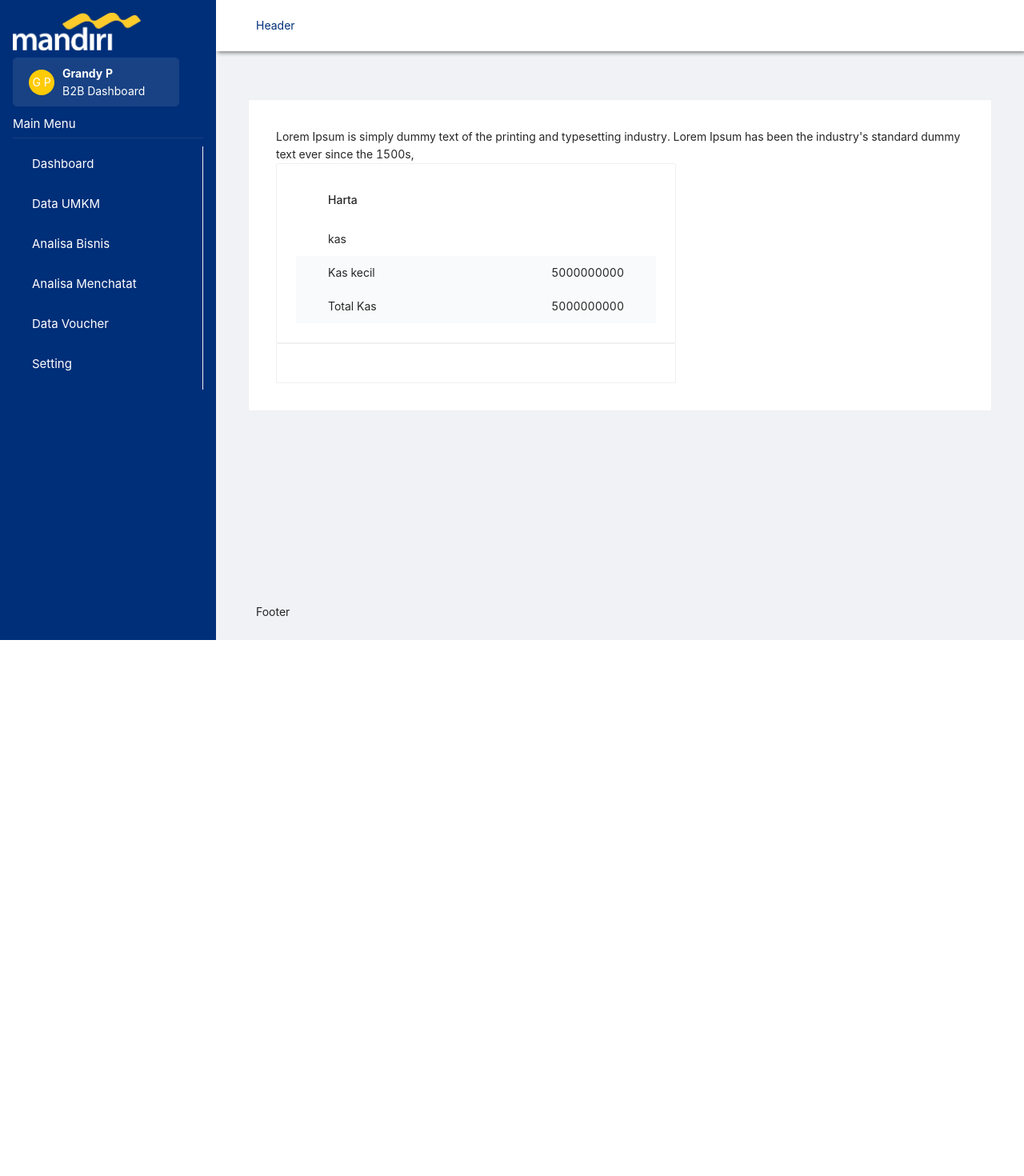
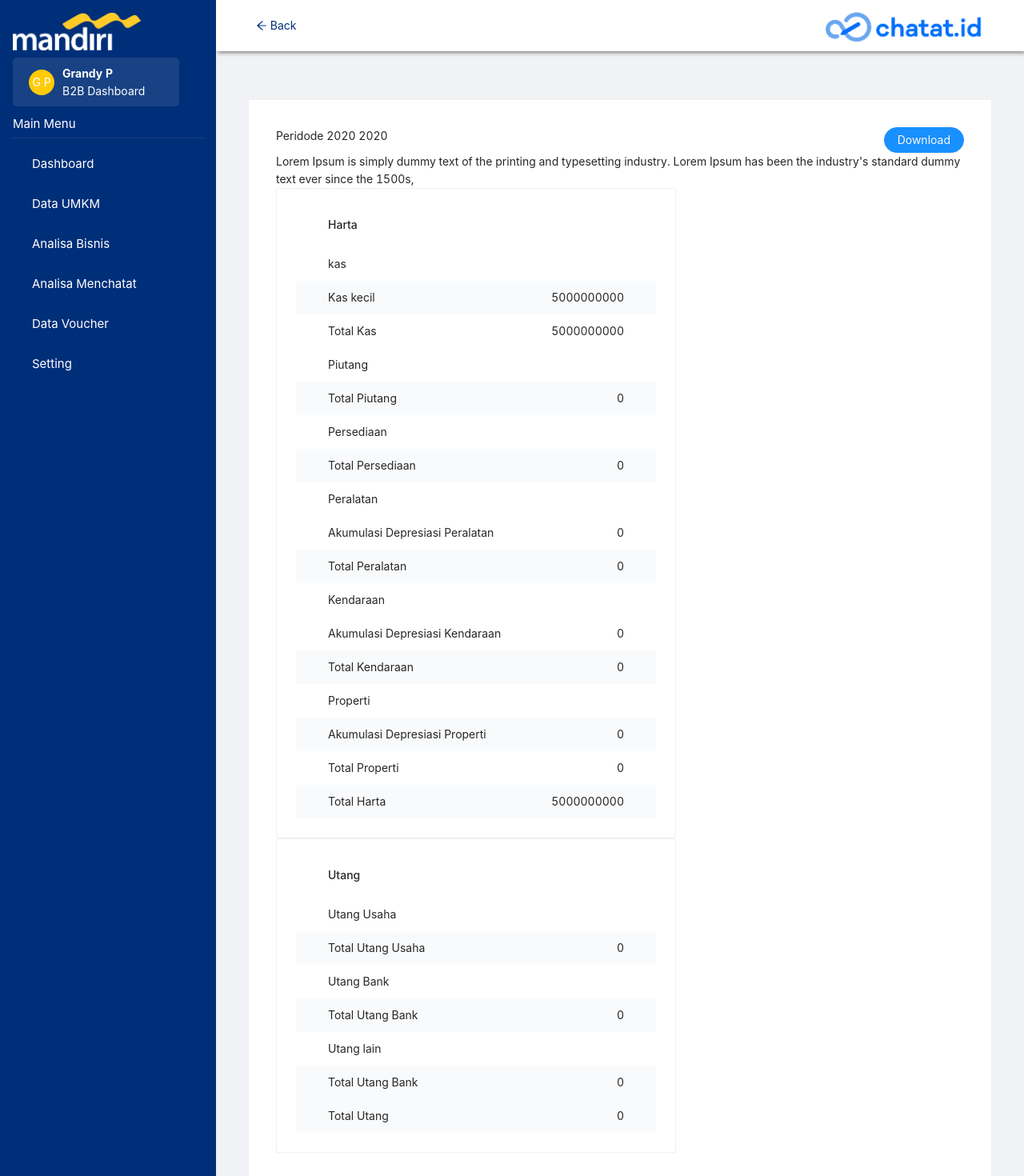
Before and after one commit to herlian-azis/dashboard, a React (Create React App) app in the folder app/: page /setting in a window 1280 px wide. Shown: the top 1470 px of the page at 80% size. Before the commit the page ends 800 px from the top, so only its background shows below. Built offline with nearby package versions, Linux system fonts and the light colour scheme.

Commit message:
add-layout-loginPage

```diff
--- a/app/src/App.css
+++ b/app/src/App.css
@@ -1,5 +1,7 @@
+
 .App {
   text-align: center;
+
 }
 
 .App-logo {
@@ -53,3 +55,7 @@
   border-right: 0 !important;
 
 }
+.ant-menu-inline{
+  border-right: 0 !important;
+
+}
--- a/app/src/App.js
+++ b/app/src/App.js
@@ -11,9 +11,10 @@ import {
   Login
 } from './pages'
 import Search from './components/Search'
-import { Layout, Menu, Avatar, Row, Col, Divider } from 'antd';
-import { ArrowRightOutlined, StarFilled, StarTwoTone } from '@ant-design/icons';
+import { Layout, Menu, Avatar, Row, Col, Divider, Image } from 'antd';
+import { ArrowRightOutlined, StarFilled, StarTwoTone ,ArrowLeftOutlined } from '@ant-design/icons';
 import LogoMandiri from './image/Mandiri_logo.svg'
+import Logo from './image/ChatatLogo.svg'
 
 const { Header, Footer, Sider, Content } = Layout;
 
@@ -29,6 +30,8 @@ const App = () => {
 
       <Router>
         {/* {loginCheck()} */}
+        <Route exact path="/" component={Login} />
+
         <Layout style={{ minHeight: '100vh' }}>
           <Sider width={270} style={{ padding: '1rem', backgroundColor: backgroundColor }} >
             <div style={{ marginBottom: '10px', height: '46px', width: '160px', backgroundColor: backgroundColor }}>
@@ -57,56 +60,65 @@ const App = () => {
                   style={{ color: 'white', fontSize: '15px', textDecoration: "none" }}
                   to="/dashboard"
                 >
-                  <p>Dashboard</p>
                 </Link>
+                <p>Dashboard</p>
               </Menu.Item>
               <Menu.Item key='2' style={{ marginTop: '10px', color: 'white', fontSize: '15px' }}>
                 <Link
                   style={{ color: 'white', fontSize: '15px', textDecoration: "none" }}
                   to="/data-umkm"
                 >
-                  <p>Data UMKM</p>
                 </Link>
+                <p>Data UMKM</p>
               </Menu.Item>
               <Menu.Item key='3' style={{ marginTop: '10px', color: 'white', fontSize: '15px' }}>
                 <Link
                   style={{ color: 'white', fontSize: '15px', textDecoration: "none" }}
                   to="/analisa-bisnis"
                 >
-                  <p>Analisa Bisnis</p>
                 </Link>
+                <p>Analisa Bisnis</p>
               </Menu.Item>
               <Menu.Item key='4' style={{ marginTop: '10px', color: 'white', fontSize: '15px' }}>
                 <Link
                   style={{ color: 'white', fontSize: '15px', textDecoration: "none" }}
                   to="/analisa-menchatat"
                 >
-                  <p>Analisa Menchatat</p>
                 </Link>
+                <p>Analisa Menchatat</p>
               </Menu.Item>
               <Menu.Item key='5' style={{ marginTop: '10px', color: 'white', fontSize: '15px' }}>
                 <Link
                   style={{ color: 'white', fontSize: '15px', textDecoration: "none" }}
                   to="/data-voucher"
                 >
-                  <p>Data Voucher</p>
                 </Link>
+                <p>Data Voucher</p>
               </Menu.Item>
               <Menu.Item key='6' style={{ marginTop: '10px', color: 'white', fontSize: '15px' }}>
                 <Link
                   style={{ color: 'white', fontSize: '15px', textDecoration: "none" }}
                   to="/setting"
                 >
-                  <p>Setting</p>
                 </Link>
+                <p>Setting</p>
               </Menu.Item>
             </Menu>
           </Sider>
           <Layout>
-            <Header style={{ backgroundColor: "white", color: backgroundColor, boxShadow: '2px 2px 5px grey' }}>Header</Header>
+            <Header style={{ backgroundColor: "white", color: backgroundColor, boxShadow: '2px 2px 5px grey' }}>
+              <Row justify={"space-between"}>
+                <Col> <ArrowLeftOutlined/> Back</Col>
+                <Col>
+                <Image width={200}
+                src={Logo} preview={false}/>
+                </Col>
+
+              </Row>
+
+            </Header>
             <Content style={{ padding: '60px 40px' }}>
               <Switch>
-                <Route exact path="/" component={Login} />
                 <Route exact path="/dashboard" component={Dashboard} />
                 <Route exact path="/data-umkm" component={DataUmkm} />
                 <Route exact path="/analisa-bisnis" component={AnalisaBisnis} />
--- a/app/src/components/Search.js
+++ b/app/src/components/Search.js
@@ -65,7 +65,7 @@ const search=()=> {
     <a className="ant-dropdown-link" onClick={e => e.preventDefault()}>
              <AiOutlineDown/>
     </a>
-  </Dropdown>,
+  </Dropdown>
          </div>
          </FlexContainer>
 
--- a/app/src/components/Sidebar.js
+++ b/app/src/components/Sidebar.js
@@ -58,9 +58,7 @@ function Sidebar() {
     return (
         <>
             <Nav>
-
             </Nav>
-
             <SidebarNav sidebar={sidebar}>
             <AppLogo src={MandiriLogo} alt="Mandiri" />
                 <SidebarWrap>
--- a/app/src/pages/AnalisaBisnis.js
+++ b/app/src/pages/AnalisaBisnis.js
@@ -9,7 +9,6 @@ import { DownloadOutlined } from '@ant-design/icons';
 
 const Wrap = styled.div`
 width: auto;
-margin-left: 16rem;
 position: relative;
 padding: 0 4rem;
 `;
--- a/app/src/pages/AnalisaMenchatat.js
+++ b/app/src/pages/AnalisaMenchatat.js
@@ -1,27 +1,29 @@
-import React,{createRef} from 'react'
-import Pdf from "react-to-pdf";
+import React from 'react'
+import { Row, Col, Button, Divider, Card } from 'antd'
 
-const ref = createRef();
+const Box = () =>{
 
+
+}
 
 
 const AnalisaMenchatat = () => {
-    return (
-        <div>
-            <center>
-            <Pdf targetRef={ref} filename="code-example.pdf" x={10} y={1} >
-        {({ toPdf }) => <button onClick={toPdf}>Generate Pdf</button>}
-      </Pdf>
-            </center>
-      <div ref={ref} style={{marginLeft:"20rem"}}>
-      <div  >
-        <h1>Hello CodeSandbox</h1>
-        <h2>Start editing to see some magic happen!</h2>
-            AnalisaMenchatat
-      </div>
-      </div>
-        </div>
-    )
+  return (
+    <>
+      <Row justify={"space-between"}>
+        <Col>Analisa Menchatat UMKM</Col>
+        <Col><Button>Export</Button></Col>
+      </Row>
+      <Divider />
+      <Row gutter={[24, 24]}>
+
+  <Col span={8}>
+      <Card style={{width:"346px", height:'111px'}}>tes</Card>
+    </Col>
+
+</Row>
+    </>
+  )
 }
 
 export default AnalisaMenchatat
--- a/app/src/pages/Dashboard.js
+++ b/app/src/pages/Dashboard.js
@@ -6,7 +6,6 @@ import Calender from '../components/Calender'
 
 const Wrap = styled.div`
 width: auto;
-margin-left: 16rem;
 position: relative;
 padding: 0 4rem;
 `;
--- a/app/src/pages/DataUmkm.js
+++ b/app/src/pages/DataUmkm.js
@@ -16,7 +16,6 @@ const ExcelColumn = ReactExport.ExcelFile.ExcelColumn;
 
 const Wrap = styled.div`
 width: auto;
-margin-left: 16rem;
 position: relative;
 padding: 0 4rem;
 `;
@@ -41,10 +40,7 @@ justify-content: space-between;
 const P = styled.p`
 margin: 2px 1px;
 `
-const Container = styled.div`
-margin-left: 16rem;
 
-`
 
 const columns = [
     {
@@ -150,10 +146,8 @@ const DataUmkm = () => {
                 </Column>
             </Wrap>
 
-            <Container>
 
                 <Table columns={columns} dataSource={data} onChange={onChange} />
-            </Container>
         </>
     )
 }
--- a/app/src/pages/DataVoucher.js
+++ b/app/src/pages/DataVoucher.js
@@ -1,15 +1,7 @@
-import {
-    Option
-} from 'antd/lib/mentions';
-import React, {
-    useState,
-    useEffect,
-    useRef
-} from 'react';
-import {
-    Line,
-    defaults
-} from 'react-chartjs-2';
+
+import { Option } from 'antd/lib/mentions';
+import React, { useState, useEffect, useRef } from 'react';
+import { Line, defaults } from 'react-chartjs-2';
 import styled from "styled-components";
 defaults.global.legend.align = 'start'
 // defaults.global.legend.labels.boxWidth = 20
@@ -66,42 +58,35 @@ function Graph() {
         };
     }, []);
 
-    return ( <
-        Line data = {
-            {
-                labels,
-                datasets
-            }
-        }
-        />
+    return (
+        <Line data={{ labels, datasets }} />
     );
 }
 
-const Wrap = styled.div `
+const Wrap = styled.div`
 width: auto;
-margin-left: 16rem;
 position: relative;
 padding: 0 4rem;
 `;
 
-const Box = styled.div `
+const Box = styled.div`
 width: 70rem;
 border: 1px solid;
 margin-right: 10px;
 padding: 20px 10px 20px 30px
 `
-const Box2 = styled.div `
+const Box2 = styled.div`
 width: 35rem;
 border: 1px solid;
 margin-right: 10px;
 padding: 10px 10px 10px 10px
 
 `
-const FlexWrap = styled.div `
+const FlexWrap = styled.div`
 display: flex;
 `
 
-const Table = styled.table `
+const Table = styled.table`
 &&& {
     table,
     th,
@@ -123,11 +108,11 @@ const Table = styled.table `
     }
   }
 `
-const WrapUl = styled.div `
+const WrapUl = styled.div`
 display: flex;
 justify-content: flex-start
 `
-const UlStyle = styled.ul `
+const UlStyle = styled.ul`
 list-style-type: none;
 
 li:before {
@@ -142,26 +127,25 @@ li:before {
     width: 5px;
   }
 `
-const P1 = styled.p `
+const P1 = styled.p`
 margin: 0px 0px 0px 0px
 `
-const P = styled.p `
+const P = styled.p`
 margin: 7px 0px 0px 14px
 `
-const H3 = styled.h3 `
+const H3 = styled.h3`
 margin-left: 20px
 `
-const H1 = styled.h1 `
+const H1 = styled.h1`
 margin: 0px
 `
 
 
 const DataVoucher = () => {
-    return ( <
-        >
-        <
-        Wrap > {
-            /* DataVoucher
+    return (
+        <>
+            <Wrap>
+                DataVoucher
             <FlexWrap>
                     <Box>
 
@@ -216,10 +200,9 @@ const DataVoucher = () => {
                             </tr>
                         </Table>
                     </Box2>
-                            </FlexWrap> */
-        } <
-        /Wrap> <
-        />
+                </FlexWrap>
+            </Wrap>
+        </>
     )
 }
 
--- a/app/src/pages/Login.js
+++ b/app/src/pages/Login.js
@@ -3,6 +3,9 @@ import styled from 'styled-components'
 import * as Icon from 'react-feather';
 import { Link } from 'react-router-dom'
 import { useHistory } from 'react-router-dom';
+import MandiriBlue from '../image/MandiriBlue.svg';
+import Logo from '../image/ChatatLogo.svg';
+import { Row, Col, Image } from 'antd'
 
 import axios from 'axios'
 
@@ -24,7 +27,7 @@ background-color: #f5f6fa !important;
   border-radius: 5px !important;
   border: 1px solid #dbdfea;
     padding: 50px 60px;
-  width: 398px;
+  width: 539px;
   @media (max-width: 520px) {
     flex-direction: column;
   }
@@ -63,21 +66,21 @@ const Input = styled.input`
 width: 100%;
 padding: 5px 10px;
 font-size: 13px;
-height: 15px;
+height: 30px;
 
 `
 const PasswordInput = styled.input`
 width: 100%;
 padding: 5px 10px;
 font-size: 13px;
-height: 15px;
+height: 30px;
 
 `
 
 
 const Icons = styled.div`
 padding: 6px;
-  height: 18px;
+  height: 30px;
 background: #dbdfea;
 `
 
@@ -100,7 +103,6 @@ cursor: pointer;
 `
 const PositionButton = styled.div`
 position: relative;
-left: 23px;
 
 `
 
@@ -178,6 +180,7 @@ const Login = () => {
 
     axios(config)
       .then((response) => {
+        console.log(response)
         localStorage.setItem('auth', response.data.data.auth)
         localStorage.setItem('email', response.data.data.email)
         history.push(`/dashboard`)
@@ -202,11 +205,15 @@ const Login = () => {
 
       <LoginWrapper>
         <LoginWrapper2>
+          <center>
+
+            <Image width={300} height={150} preview={false} src={MandiriBlue} />
+          </center>
           <LoginCard>
             <LoginHead>
               <h2> silahkan login dahulu</h2>
             </LoginHead>
-              {alert && <h4 style={{color: "red"}} >  {msg}</h4>}
+            {alert && <h4 style={{ color: "red" }} >  {msg}</h4>}
             <FormLoginGroub onSubmit={(e) => goSubmit(e)}>
               <FormLabel>
                 E-mail
@@ -254,8 +261,16 @@ const Login = () => {
               <ButtonLogin className="primary"> Sign In</ButtonLogin>
             </FormLoginGroub>
           </LoginCard>
+
+            <Row style={{marginTop:"20px",width:"100%"}} justify={'center'}>
+              <Col style={{marginTop:"5px" ,marginRight:"5px"}}>
+              Powered By
+              </Col>
+              <Col>
+              <Image src={Logo} width={125} preview={false} />
+              </Col>
+            </Row>
         </LoginWrapper2>
-
       </LoginWrapper>
     </div>
   )
--- a/app/src/pages/Setting.js
+++ b/app/src/pages/Setting.js
@@ -1,12 +1,5 @@
 import React from 'react'
-import { Row, Col, Card, Layout } from 'antd';
-
-
-// const TableList = () =>{
-//     return ()
-// }
-
-
+import { Row, Col, Card, Layout ,Button} from 'antd';
 
 const Setting = () => {
   return (
@@ -14,9 +7,10 @@ const Setting = () => {
       <Card style={{ padding: '10px' }}>
 
         <Row>
-          <Row>
-            <Col></Col>
-            <Col></Col>
+          <Row justify={'space-between'} style={{width:'100%'}}>
+            <Col>Peridode 2020 2020</Col>
+            <Button type="primary" shape="round">Download</Button>
+
           </Row>
           <Row>
             <Col>
@@ -25,30 +19,119 @@ const Setting = () => {
           </Row>
           <Row>
             <Col>
-              <Card style={{ width: '500px' }}>
+              <Card style={{ width: '500px' ,marginRight:"3rem"}}>
                 <div >
                   <h1 style={{ padding: '10px 40px' }}>Harta</h1>
                   <div style={{ padding: '10px 40px' }}>
                     kas
               </div>
-                  <div>
                   <Row style={{ width: '100%', backgroundColor: "#F9FAFB", padding: '10px 40px' }} justify={'space-between'}>
                     <Col >Kas kecil</Col>
                     <Col>5000000000</Col>
                   </Row>
-                    <Row style={{ width: '100%', backgroundColor: "#F9FAFB", padding: '10px 40px' }} justify={'space-between'}>
+                  <Row style={{ width: '100%', padding: '10px 40px' }} justify={'space-between'}>
                     <Col >Total Kas</Col>
+                    <Col>5000000000</Col>
+                  </Row>
+                  <div style={{ padding: '10px 40px' }}>
+                    Piutang
+                  </div>
+                  <Row style={{ width: '100%', padding: '10px 40px', backgroundColor: "#F9FAFB" }} justify={'space-between'}>
+                    <Col >Total Piutang</Col>
+                    <Col>0</Col>
+                  </Row>
+
+                  <div style={{ padding: '10px 40px' }}>
+                    Persediaan
+                  </div>
+                  <Row style={{ width: '100%', padding: '10px 40px', backgroundColor: "#F9FAFB" }} justify={'space-between'}>
+                    <Col >Total Persediaan</Col>
+                    <Col>0</Col>
+                  </Row>
+                  <div style={{ padding: '10px 40px' }}>
+                    Peralatan
+                  </div>
+                  <Row style={{ width: '100%', padding: '10px 40px' }} justify={'space-between'}>
+                    <Col >Akumulasi Depresiasi Peralatan</Col>
+                    <Col>0</Col>
+                  </Row>
+                  <Row style={{ width: '100%', padding: '10px 40px', backgroundColor: "#F9FAFB" }} justify={'space-between'}>
+                    <Col >Total Peralatan</Col>
+                    <Col>0</Col>
+                  </Row>
+                  <div style={{ padding: '10px 40px' }}>
+                    Kendaraan
+                  </div>
+                  <Row style={{ width: '100%', padding: '10px 40px' }} justify={'space-between'}>
+                    <Col >Akumulasi Depresiasi Kendaraan</Col>
+                    <Col>0</Col>
+                  </Row>
+                  <Row style={{ width: '100%', padding: '10px 40px', backgroundColor: "#F9FAFB" }} justify={'space-between'}>
+                    <Col >Total Kendaraan</Col>
+                    <Col>0</Col>
+                  </Row>
+                  <div style={{ padding: '10px 40px' }}>
+                    Properti
+                  </div>
+                  <Row style={{ width: '100%', padding: '10px 40px', backgroundColor: "#F9FAFB" }} justify={'space-between'}>
+                    <Col >Akumulasi Depresiasi Properti</Col>
+                    <Col>0</Col>
+                  </Row>
+                  <Row style={{ width: '100%', padding: '10px 40px' }} justify={'space-between'}>
+                    <Col >Total Properti</Col>
+                    <Col>0</Col>
+                  </Row>
+                  <Row style={{ width: '100%', padding: '10px 40px', backgroundColor: "#F9FAFB" }} justify={'space-between'}>
+                    <Col >Total Harta</Col>
                     <Col>5000000000</Col>
                   </Row>
 
                 </div>
-                  <div></div>
-                  <div></div>
-                </div>
               </Card >
             </Col>
             <Col>
-              <Card style={{ width: '500px' }}></Card>
+              <Card style={{ width: '500px' }}>
+                <h1 style={{ padding: '10px 40px' }}>Utang</h1>
+                <div style={{ padding: '10px 40px' }}>
+                  Utang Usaha
+              </div>
+                <Row style={{ width: '100%', padding: '10px 40px', backgroundColor: "#F9FAFB" }} justify={'space-between'}>
+                  <Col >Total Utang Usaha</Col>
+                  <Col>0</Col>
+                </Row>
+                <div style={{ padding: '10px 40px' }}>
+                  Utang Bank
+              </div>
+                <Row style={{ width: '100%', padding: '10px 40px', backgroundColor: "#F9FAFB" }} justify={'space-between'}>
+                  <Col >Total Utang Bank</Col>
+                  <Col>0</Col>
+                </Row>
+                <div style={{ padding: '10px 40px' }}>
+                  Utang lain
+              </div>
+                <Row style={{ width: '100%', padding: '10px 40px', backgroundColor: "#F9FAFB" }} justify={'space-between'}>
+                  <Col >Total Utang Bank</Col>
+                  <Col>0</Col>
+                </Row>
+                <Row style={{ width: '100%', padding: '10px 40px', backgroundColor: "#F9FAFB" }} justify={'space-between'}>
+                  <Col >Total Utang </Col>
+                  <Col>0</Col>
+                </Row>
+
+              </Card>
+              <Card style={{ width: '500px' , marginTop: '2rem' }}>
+                <h1 style={{ padding: '10px 40px' }}>Modal</h1>
+                <Row style={{ width: '100%', padding: '10px 40px', backgroundColor: "#F9FAFB" }} justify={'space-between'}>
+                  <Col >Laba Ditahan </Col>
+                  <Col>0</Col>
+                </Row><Row style={{ width: '100%', padding: '10px 40px', }} justify={'space-between'}>
+                  <Col >Modal </Col>
+                  <Col>0</Col>
+                </Row><Row style={{ width: '100%', padding: '10px 40px', backgroundColor: "#F9FAFB" }} justify={'space-between'}>
+                  <Col >Total Modal </Col>
+                  <Col>0</Col>
+                </Row>
+              </Card>
             </Col>
           </Row>
         </Row>
```
Also changed, not shown: app/src/image/MandiriBlue.svg (added). Lines whose indentation alone changed are shown as unchanged.
